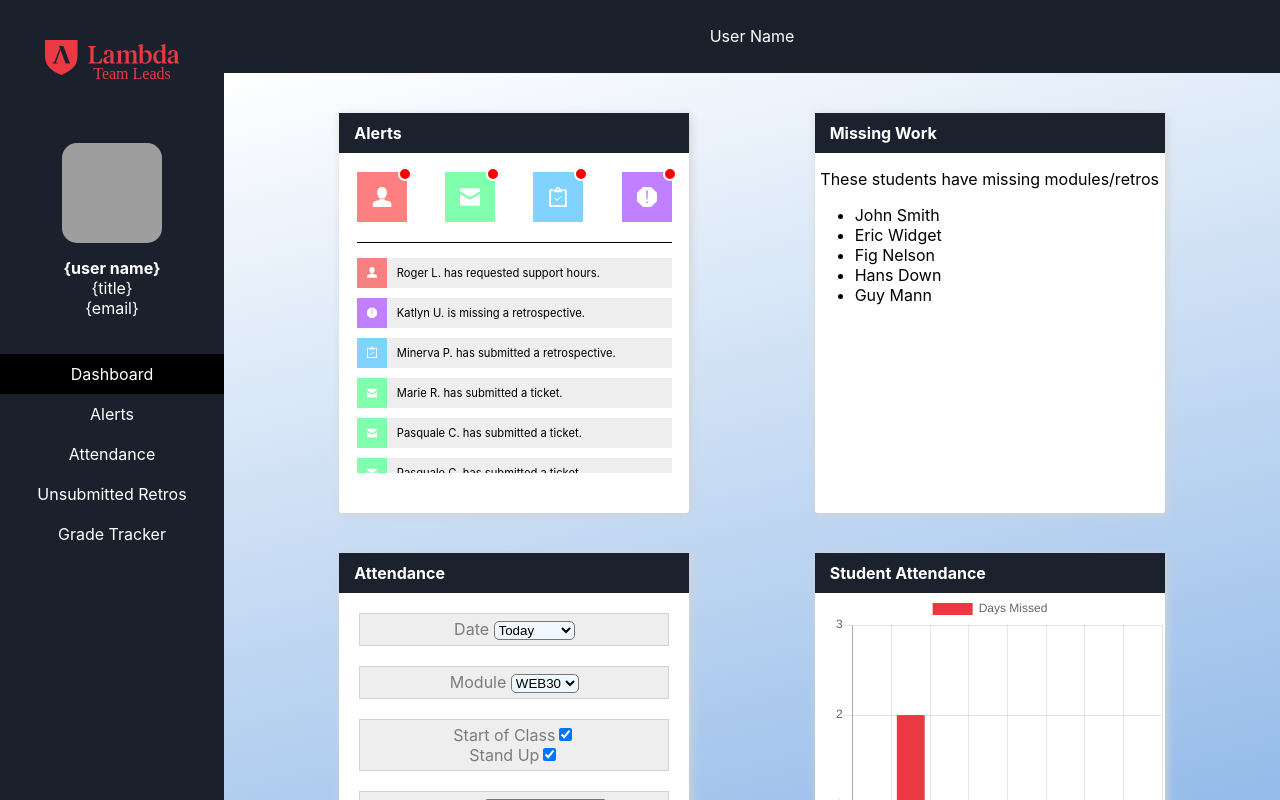
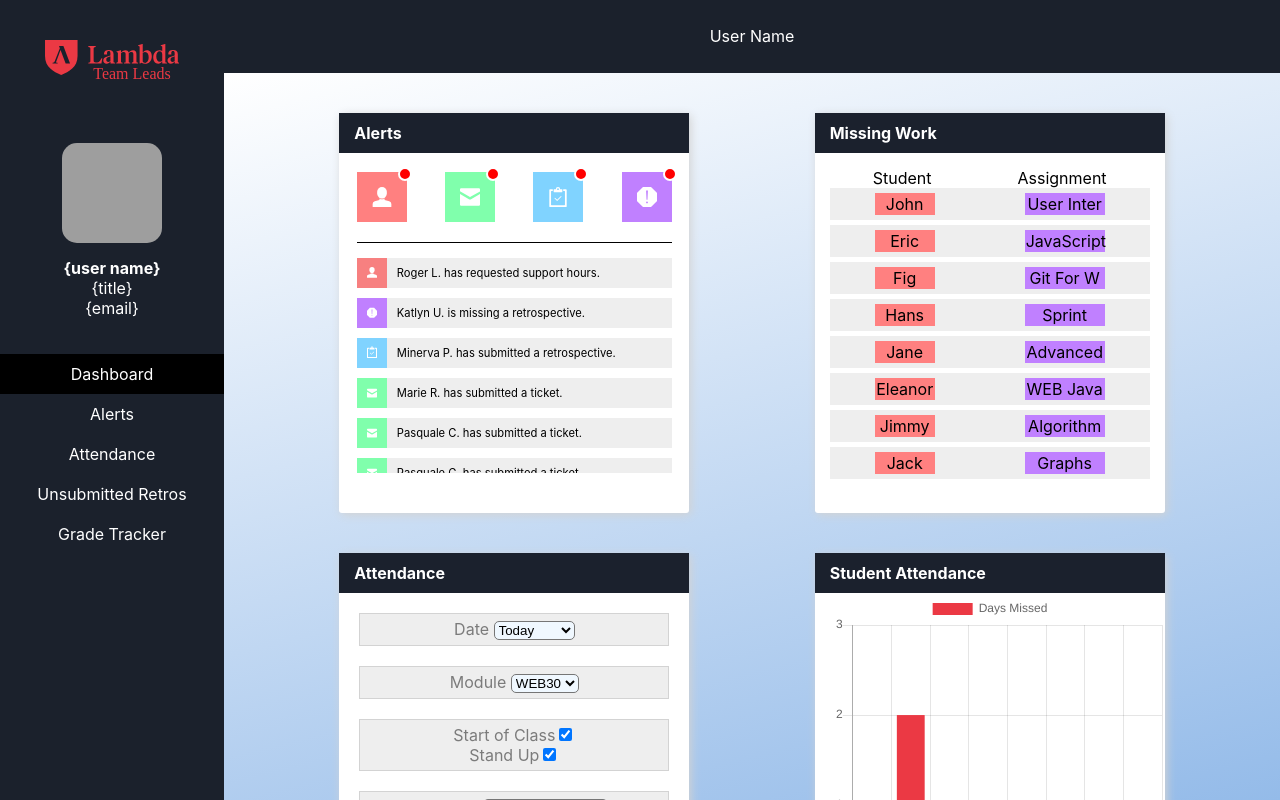
Before and after one commit to TL-Dashboard/frontend, a React (Create React App) app: page /dashboard in a window 1280 px wide. Built offline with nearby package versions, Linux system fonts and the light colour scheme; grey boxes are pictures that could not be loaded.

Commit message:
missing work tile html/css

```diff
--- a/src/components/Tiles/MissingWork.js
+++ b/src/components/Tiles/MissingWork.js
@@ -1,40 +1,78 @@
 import React from "react";
-import styled from "styled-components";
 
-const Wrapper1 = styled.div`
-    .missing-work {
-        background-color: black;
-        color: white;
-        margin-top: 0px;
-        margin-bottom: 5px;
-        padding: 15px;
-        box-shadow: 0 8px 6px -6px gray;
-    }
-    .missing-work-text {
-        text-align: center;
-        color: black;
-    }
-    .missing-work-students {
-        color: black;
-    }
-`;
 
 const MissingWork = () => {
     return(
-    <Wrapper1>
-
-        <p className="missing-work-text">These students have missing modules/retros</p>
-        <ul className="missing-work-students">
-
-            <li>John Smith</li>
-
-            <li>Eric Widget</li>
-            <li>Fig Nelson</li>
-            <li>Hans Down</li>
-
-            <li>Guy Mann</li>
-        </ul>
-    </Wrapper1>
+    <div className="tile__missing">
+        <div className="tile__missing__headers">
+            <p>Student</p>
+            <p>Assignment</p>
+        </div>
+        <div className="tile__missing__container">
+            <div className="tile__missing__container__student">
+                <p>John</p>
+            </div>
+            <div className="tile__missing__container__student__assignment">
+                <p>User Inter</p>
+            </div>
+        </div>
+        <div className="tile__missing__container">
+            <div className="tile__missing__container__student">
+                <p>Eric</p>
+            </div>
+            <div className="tile__missing__container__student__assignment">
+                <p>JavaScript</p>
+            </div>
+        </div>
+        <div className="tile__missing__container">
+            <div className="tile__missing__container__student">
+                <p>Fig</p>
+            </div>
+            <div className="tile__missing__container__student__assignment">
+                <p>Git For W</p>
+            </div>
+        </div>
+        <div className="tile__missing__container">
+            <div className="tile__missing__container__student">
+                <p>Hans</p>
+            </div>
+            <div className="tile__missing__container__student__assignment">
+                <p>Sprint</p>
+            </div>
+        </div>
+        <div className="tile__missing__container">
+            <div className="tile__missing__container__student">
+                <p>Jane</p>
+            </div>
+            <div className="tile__missing__container__student__assignment">
+                <p>Advanced</p>
+            </div>
+        </div>
+        <div className="tile__missing__container">
+            <div className="tile__missing__container__student">
+                <p>Eleanor</p>
+            </div>
+            <div className="tile__missing__container__student__assignment">
+                <p>WEB Java</p>
+            </div>
+        </div>
+        <div className="tile__missing__container">
+            <div className="tile__missing__container__student">
+                <p>Jimmy</p>
+            </div>
+            <div className="tile__missing__container__student__assignment">
+                <p>Algorithm</p>
+            </div>
+        </div>
+        <div className="tile__missing__container">
+            <div className="tile__missing__container__student">
+                <p>Jack</p>
+            </div>
+            <div className="tile__missing__container__student__assignment">
+                <p>Graphs</p>
+            </div>
+        </div>
+    </div>
     )
 }
 
--- a/src/styles/components/tile.scss
+++ b/src/styles/components/tile.scss
@@ -127,7 +127,6 @@
     &__attendance {
         color: #7B7B7B;
 
-
         /*form items styling*/
         &__container{
             text-align: center;
@@ -169,4 +168,42 @@
             }
         }
     }
+    &__missing {
+        color: black;
+        margin: 10px;
+        padding: 5px;
+
+        &__headers {
+            display: flex;
+            justify-content: space-around;
+            p {
+                margin: 0;
+            }
+        }
+
+            &__container {
+                background-color: #EEEEEE;
+                color: black;
+                display: flex;
+                justify-content: space-around;
+                text-align: center;
+                margin-bottom: 5px;
+                padding-top: 5px;
+                padding-bottom: 5px;
+                p {
+                    margin: 1px;
+                }
+
+                &__student {
+                    background-color: #FF8080;
+                    width: 60px;
+
+                    &__assignment {
+                        background-color: #C080FF;
+                        width: 80px;
+                }
+
+            }
+        }
+    }
 }
```
